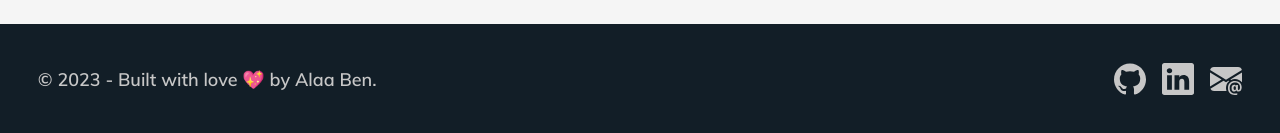
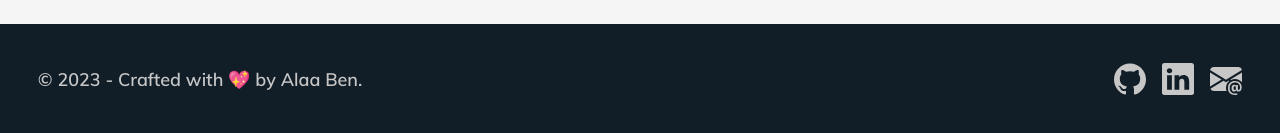
Before and after one commit to KudoExtase810/dev-portfolio, a Next.js app: page / in a window 1280 px wide. Shown: the part 3603-3736 px from the top of the page. Built offline with nearby package versions, Linux system fonts and the light colour scheme.

Commit message:
Update Footer.tsx

```diff
--- a/src/components/footer/Footer.tsx
+++ b/src/components/footer/Footer.tsx
@@ -5,7 +5,7 @@ import { BsLinkedin, BsEnvelopeAtFill } from "react-icons/bs";
 function Footer() {
     return (
         <footer className={styles.footer}>
-            <p>&copy; 2023 - Built with love 💖 by Alaa Ben.</p>
+            <p>&copy; 2023 - Crafted with 💖 by Alaa Ben.</p>
 
             <ul>
                 <li>
```
